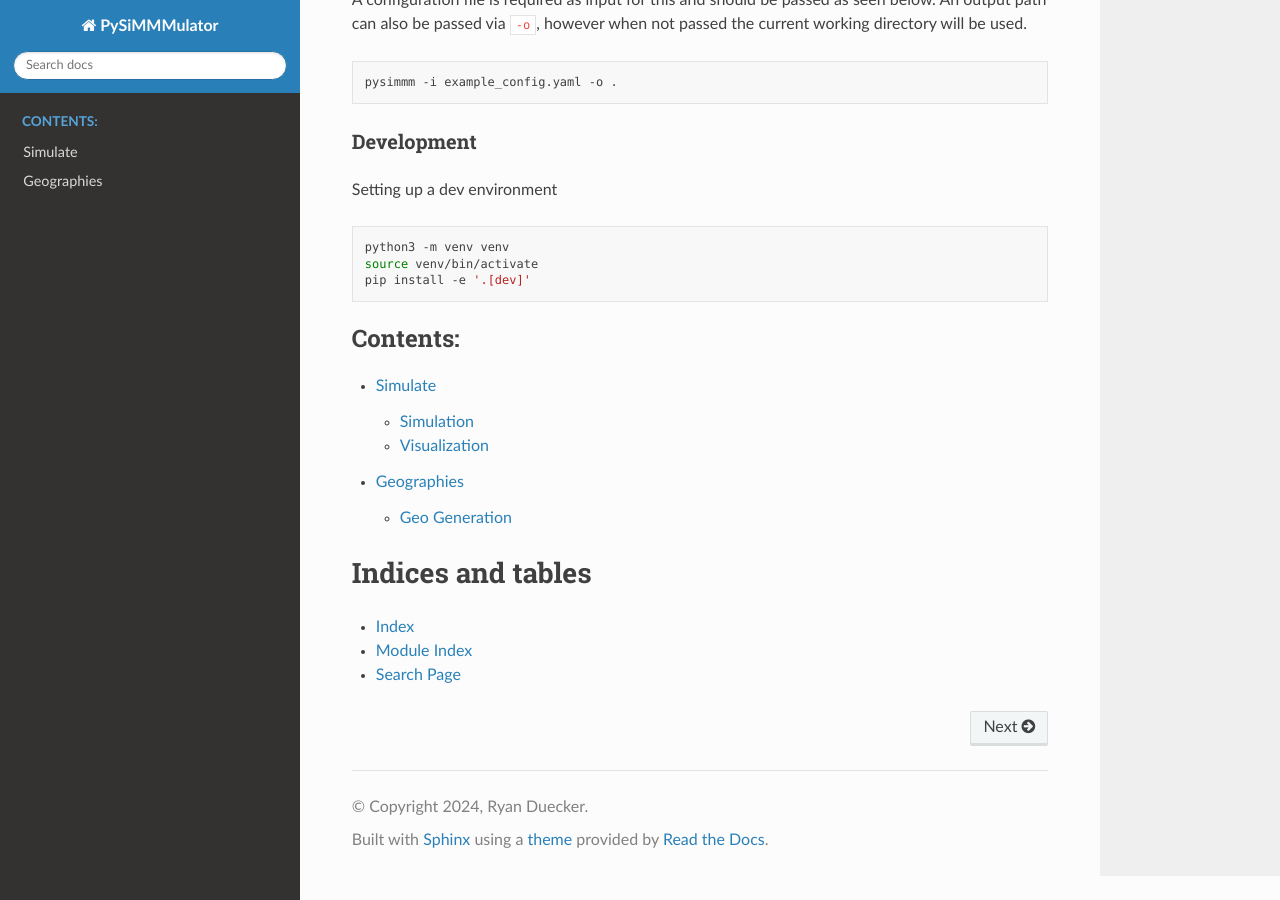
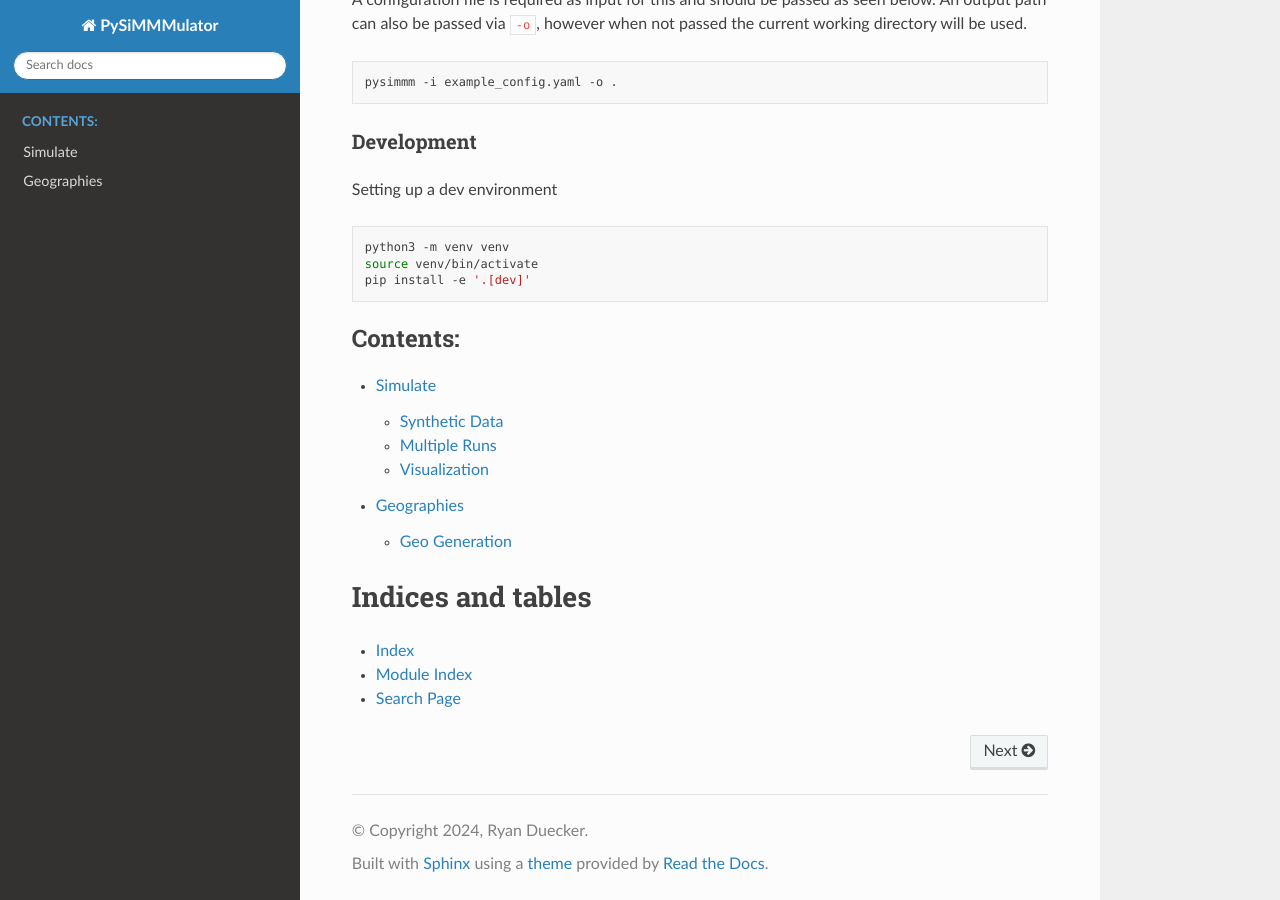
Before and after one commit to RyanAugust/PySiMMMulator, a Sphinx documentation site: the page built from docs/source/index.rst, in a window 1280 px wide and 900 px high, scrolled down 1338 px. Built offline with Sphinx 7.4.7 and the Read the Docs theme 3.1.0, drawn with Linux system fonts in a browser that asks for light colours.

Commit message:
finer grain ordering and titles

```diff
--- a/docs/source/index.rst
+++ b/docs/source/index.rst
@@ -5,7 +5,7 @@ Welcome to PySiMMMulator docs!
     :parser: myst_parser.sphinx_
 
 .. toctree::
-   :maxdepth: 3
+   :maxdepth: 2
    :caption: Contents:
 
     Simulate <simulate.rst>
--- a/docs/source/simulate.rst
+++ b/docs/source/simulate.rst
@@ -4,12 +4,19 @@
 Simulate
 ========
 
-Simulation
-----------
+Synthetic Data
+--------------
 
-.. automodule:: pysimmmulator.simulate
-    :members:
-    :undoc-members:
+.. autoclass:: pysimmmulator.simulate.simmm
+   :members:
+   :undoc-members:
+
+Multiple Runs
+-------------
+
+.. autoclass:: pysimmmulator.simulate.multisimmm
+   :members:
+   :undoc-members:
 
 Visualization
 -------------
```
Also changed, not shown: docs/source/geos.rst (+7 -1 lines).
